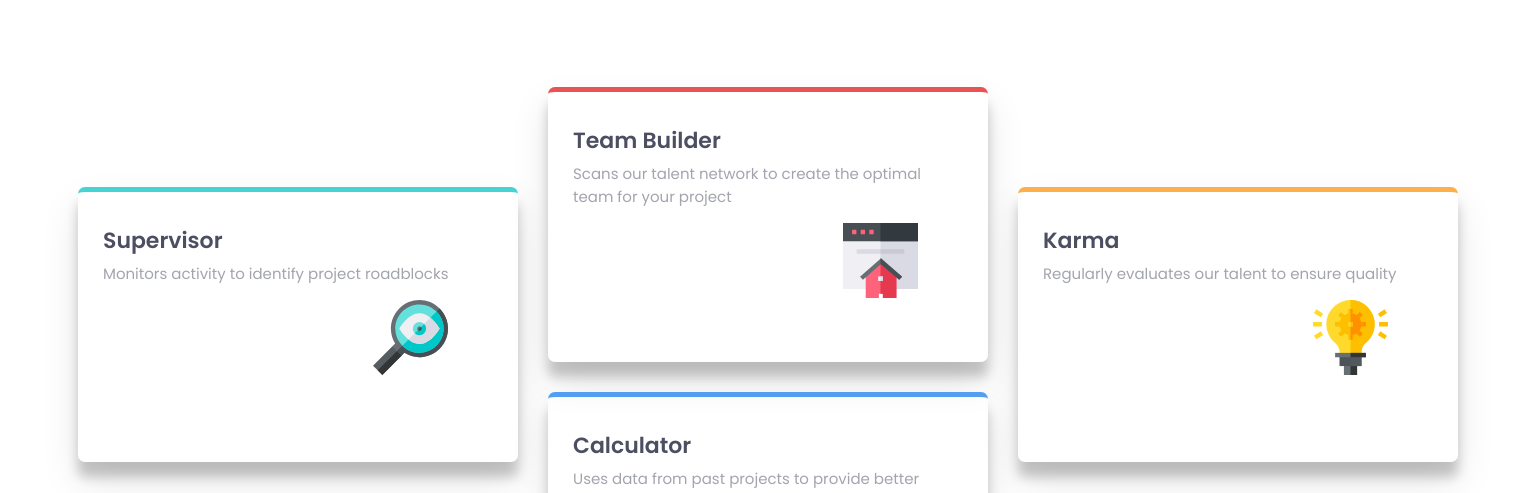
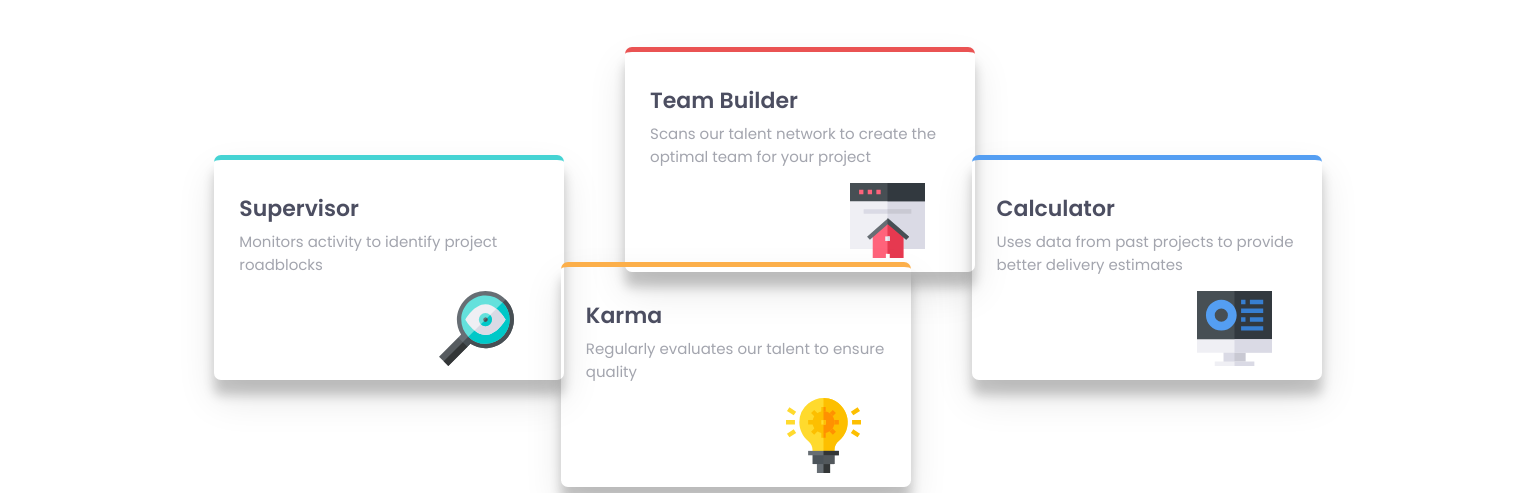
Before and after one commit to jharteaga/frontend-mentor-four-card-section-challenge, a plain HTML site: page index.html in a window 1536 px wide. Shown: the part 282-775 px from the top of the page. Drawn offline with Linux system fonts and the light colour scheme.

Commit message:
Improving 1440px cards arrangement

```diff
--- a/style.css
+++ b/style.css
@@ -105,7 +105,7 @@ body {
     }
 }
 
-@media only screen and (min-width: 1440px) {
+@media all and (min-width: 1440px) {
     header{
         margin-top: 90px;
         margin-right: 500px;
@@ -137,11 +137,12 @@ body {
     }
 
     .card-container {
-        margin-top: -60px;
         display: flex;
-        flex-wrap: wrap;
-        justify-content: center;
+        justify-content: space-evenly;
         align-items: center;
+        height: 55vh;
+        width: 80vw;
+        margin: auto;
     }
 
     .card{
@@ -151,8 +152,8 @@ body {
         border-bottom: 0;
         border-left: 0;
         border-right: 0;
-        width: 390px;
-        height: 250px;
+        width: 300px;
+        height: 200px;
     }
 
     .card h3 {
@@ -168,7 +169,7 @@ body {
     }
 
     .card img {
-        margin-left: 270px;
+        margin-left: 200px;
         width: 75px;
     }
 
@@ -176,28 +177,30 @@ body {
         border-top: var(--supervisor);
         border-style: solid;
         border-width: 5px 0 0 0;
-        margin-top: 200px;
+        align-self: center;
     }
 
     #team-builder {
         border-top: var(--team);
         border-style: solid;
         border-width: 5px 0 0 0;
-        margin: 30px;
+        margin-right: -475px;
+        align-self: flex-start;
     }
 
     #karma{
         border-top: var(--karma);
         border-style: solid;
         border-width: 5px 0 0 0;
-        margin-top: 200px;
+        align-self: flex-end;
+        justify-self: center;
     }
 
     #calculator{
         border-top: var(--calculator);
         border-style: solid;
         border-width: 5px 0 0 0;
-        margin-top: -70px;
+        align-self: center;
     }
 
 }
```
Also changed, not shown: 1 other file.
